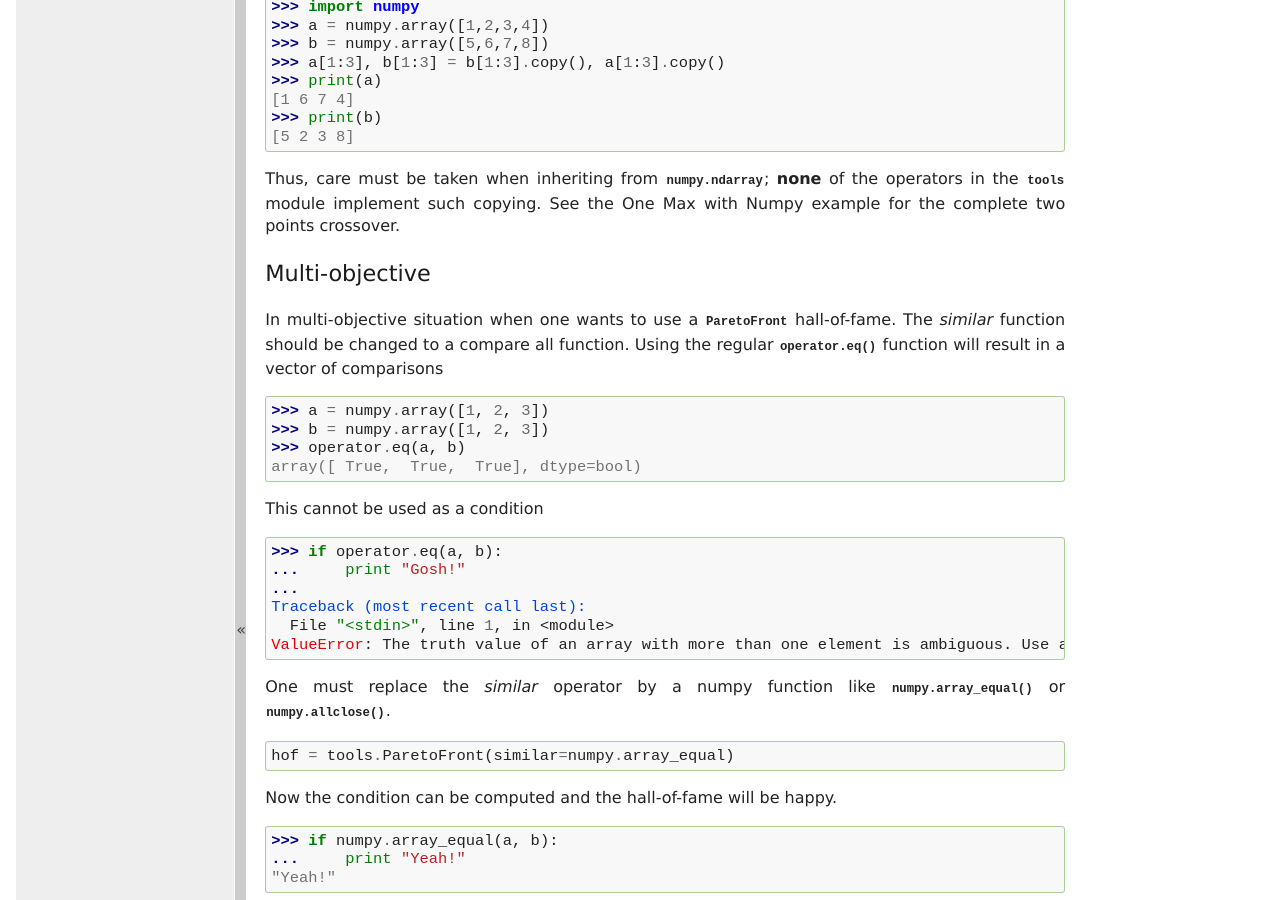
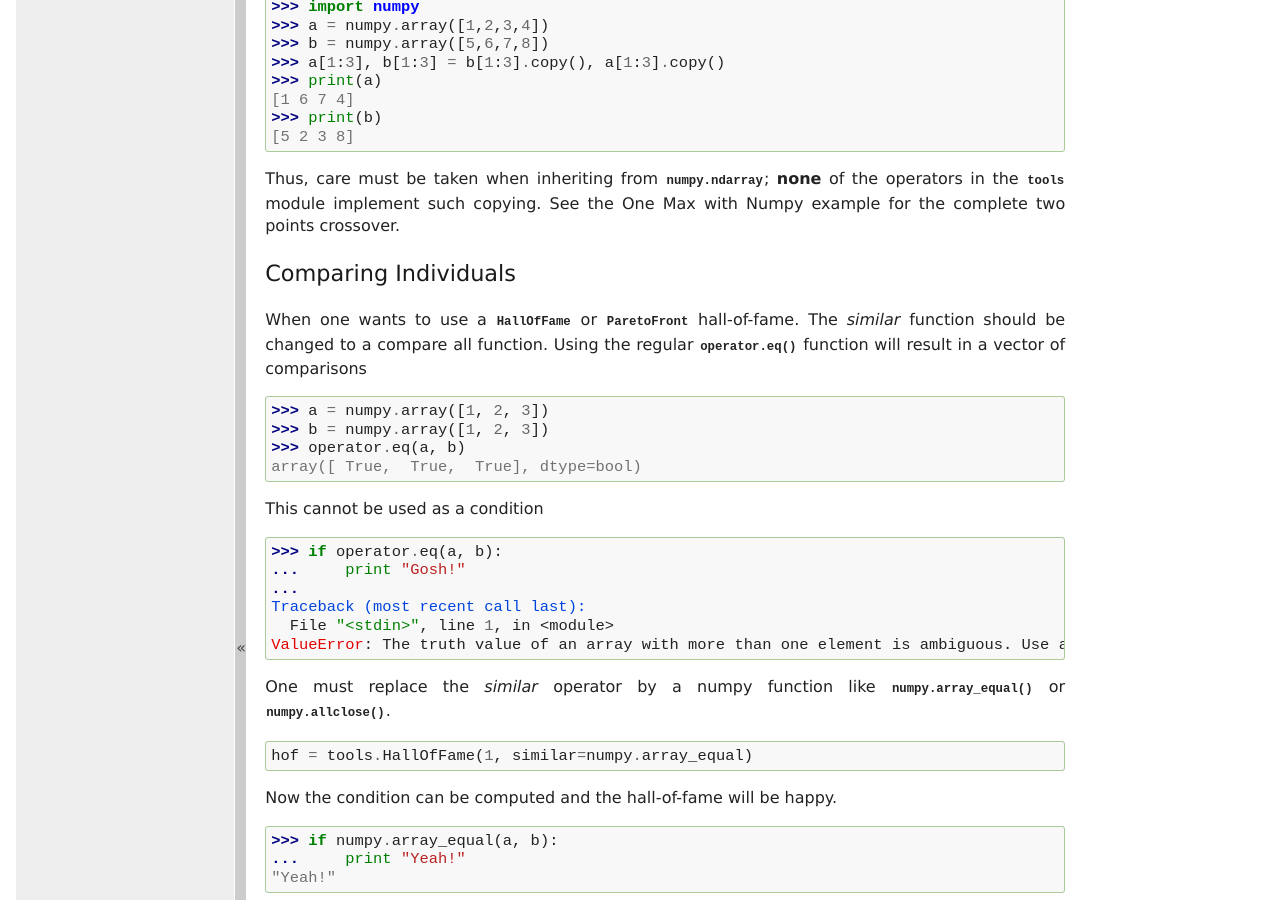
Before and after one commit to DEAP/deap, a Sphinx documentation site: the page built from doc/tutorials/advanced/numpy.rst, in a window 1280 px wide and 900 px high, scrolled down 1094 px. Built offline with Sphinx 7.4.7, drawn with Linux system fonts in a browser that asks for light colours; formulas are drawn with MathJax 3; pages that are not in the unit, such as notebooks, are missing from menus; some of the changed text lies outside the part shown.

Commit message:
Changed multi-objective comparison to every comparison.
--HG--
branch : dev

```diff
--- a/doc/tutorials/advanced/numpy.rst
+++ b/doc/tutorials/advanced/numpy.rst
@@ -70,9 +70,9 @@
 copying. See the One Max with Numpy example for the complete two points
 crossover.
 
-Multi-objective
----------------
-In multi-objective situation when one wants to use a :class:`~deap.tools.ParetoFront`
+Comparing Individuals
+---------------------
+When one wants to use a :class:`~deap.tools.HallOfFame` or :class:`~deap.tools.ParetoFront`
 hall-of-fame. The *similar* function should be changed to a compare all function. Using
 the regular :func:`operator.eq` function will result in a vector of comparisons
 ::
@@ -96,7 +96,7 @@
 or :func:`numpy.allclose`.
 ::
 
-	hof = tools.ParetoFront(similar=numpy.array_equal)
+	hof = tools.HallOfFame(1, similar=numpy.array_equal)
 
 Now the condition can be computed and the hall-of-fame will be happy.
 ::
```
